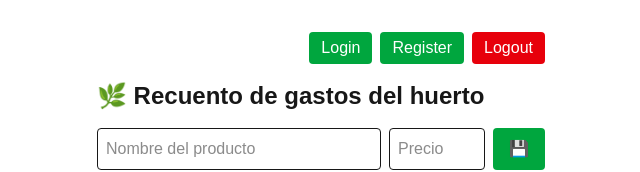
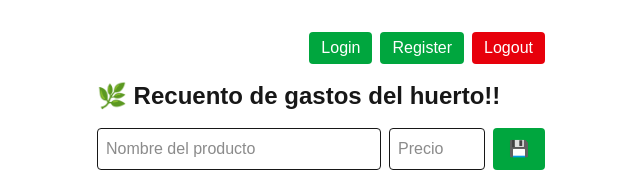
Before and after one commit to curtocode/huerto-tracker, a Next.js app: page / in a window 1280 px wide. Shown: the top 172 px of the page, without its empty margins (319-959 px from the left). Built offline with nearby package versions, Linux system fonts and the light colour scheme; no server answers.

Commit message:
prueba persisntencia

```diff
--- a/app/page.tsx
+++ b/app/page.tsx
@@ -128,7 +128,7 @@ export default function Home() {
         </button>
       </div>
 
-      <h1 className="text-2xl font-bold">🌿 Recuento de gastos del huerto</h1>
+      <h1 className="text-2xl font-bold">🌿 Recuento de gastos del huerto!!</h1>
 
       {/* Formulario de nueva compra */}
       <div className="flex gap-2">
```
